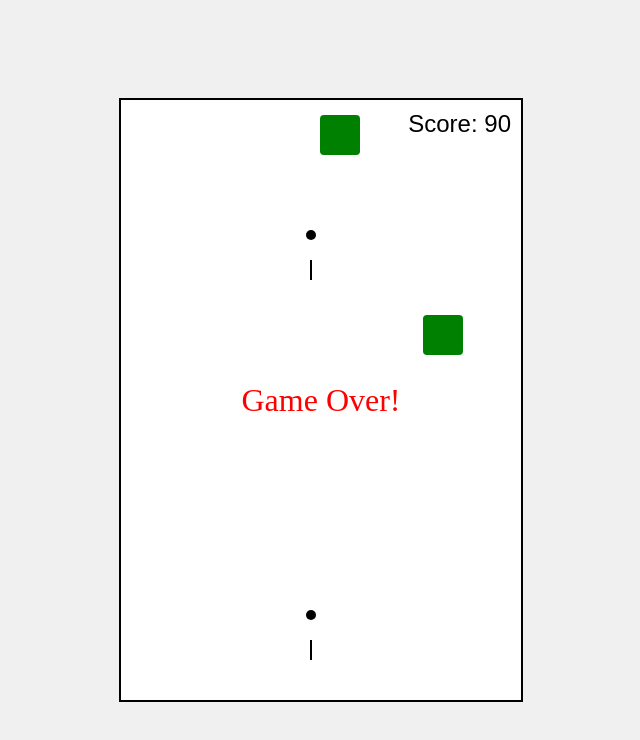
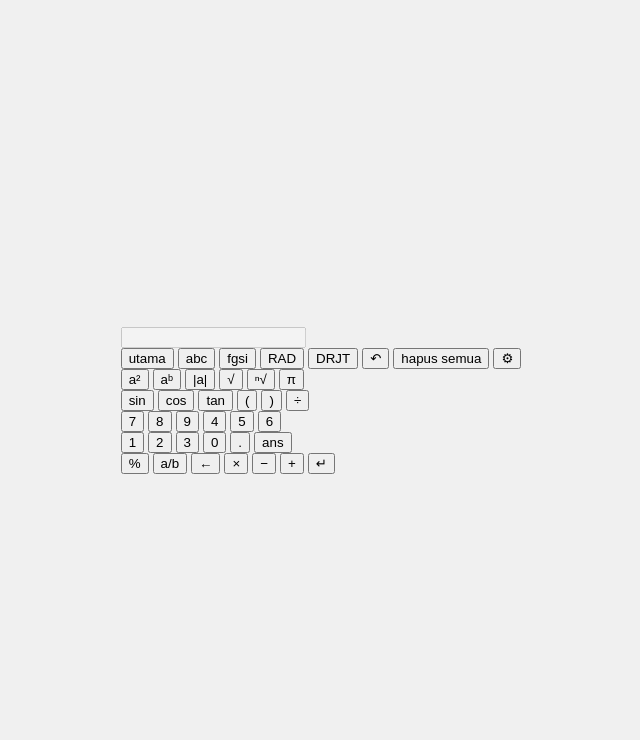
Before and after one commit to NaomyValen18/Game-Naomy, a plain HTML site: page index.html in a window 1280 px wide. Shown: the whole page, without its empty margins (319-959 px from the left). Drawn offline with Linux system fonts and the light colour scheme.

Commit message:
index.html

```diff
--- a/index.html
+++ b/index.html
@@ -1,18 +1,71 @@
 <!DOCTYPE html>
-<html lang="id">
+<html lang="en">
 <head>
     <meta charset="UTF-8">
     <meta name="viewport" content="width=device-width, initial-scale=1.0">
-    <title>Kejar-kejaran Polisi dan Maling - Stickman</title>
+    <title>Kalkulator</title>
     <link rel="stylesheet" href="style.css">
 </head>
 <body>
-    <div id="game-container">
-        <div id="maling" class="stickman"></div>
-        <div id="polisi" class="stickman"></div>
-        <div id="score">Score: 0</div>
-        <div id="game-over" class="hidden">Game Over!</div>
+    <div class="container">
+        <div class="input-container">
+            <input type="text" id="display" disabled />
+        </div>
+        <div class="keyboard">
+            <div class="row">
+                <button class="gray" onclick="appendValue('utama')">utama</button>
+                <button class="gray" onclick="appendValue('abc')">abc</button>
+                <button class="gray" onclick="appendValue('fgsi')">fgsi</button>
+                <button class="blue" onclick="appendValue('RAD')">RAD</button>
+                <button class="blue" onclick="appendValue('DRJT')">DRJT</button>
+                <button class="gray" onclick="deleteLast()">↶</button>
+                <button class="gray" onclick="clearDisplay()">hapus semua</button>
+                <button class="gray" onclick="appendValue('⚙')">⚙</button>
+            </div>
+            <div class="row">
+                <button onclick="appendValue('a²')">a²</button>
+                <button onclick="appendValue('aᵇ')">aᵇ</button>
+                <button onclick="appendValue('|a|')">|a|</button>
+                <button onclick="appendValue('√')">√</button>
+                <button onclick="appendValue('ⁿ√')">ⁿ√</button>
+                <button onclick="appendValue('π')">π</button>
+            </div>
+            <div class="row">
+                <button onclick="appendValue('sin')">sin</button>
+                <button onclick="appendValue('cos')">cos</button>
+                <button onclick="appendValue('tan')">tan</button>
+                <button onclick="appendValue('(')">(</button>
+                <button onclick="appendValue(')')">)</button>
+                <button onclick="appendValue('/')">÷</button>
+            </div>
+            <div class="row">
+                <button onclick="appendValue('7')">7</button>
+                <button onclick="appendValue('8')">8</button>
+                <button onclick="appendValue('9')">9</button>
+                <button onclick="appendValue('4')">4</button>
+                <button onclick="appendValue('5')">5</button>
+                <button onclick="appendValue('6')">6</button>
+            </div>
+            <div class="row">
+                <button onclick="appendValue('1')">1</button>
+                <button onclick="appendValue('2')">2</button>
+                <button onclick="appendValue('3')">3</button>
+                <button onclick="appendValue('0')">0</button>
+                <button onclick="appendValue('.')">.</button>
+                <button onclick="appendValue('ans')">ans</button>
+            </div>
+            <div class="row">
+                <button class="wide" onclick="appendValue('%')">%</button>
+                <button class="wide" onclick="appendValue('/')">a/b</button>
+                <button onclick="deleteLast()">←</button>
+                <button onclick="appendValue('*')">×</button>
+                <button onclick="appendValue('-')">−</button>
+                <button onclick="appendValue('+')">+</button>
+                <button class="blue" onclick="calculate()">↵</button>
+            </div>
+        </div>
     </div>
-    <script src="game.js"></script>
+
+    <script src="script.js"></script>
 </body>
 </html>
```
